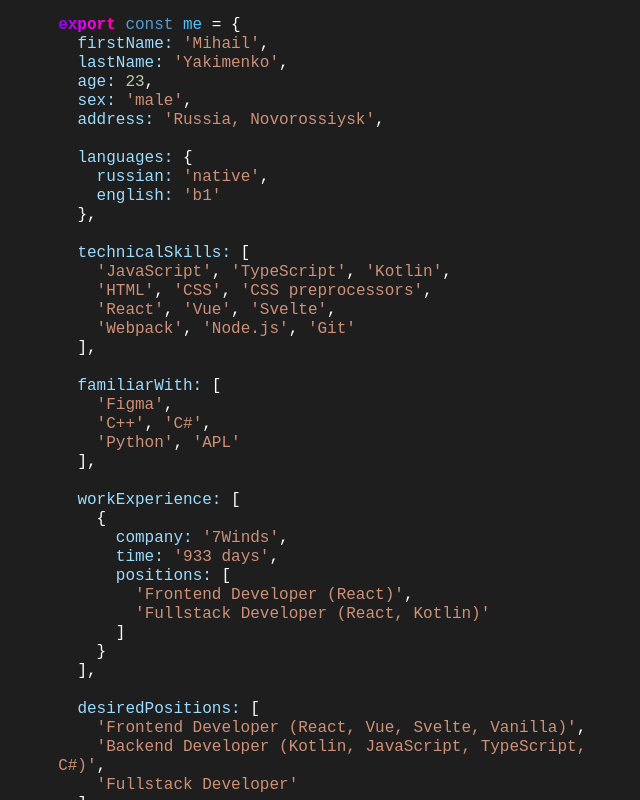
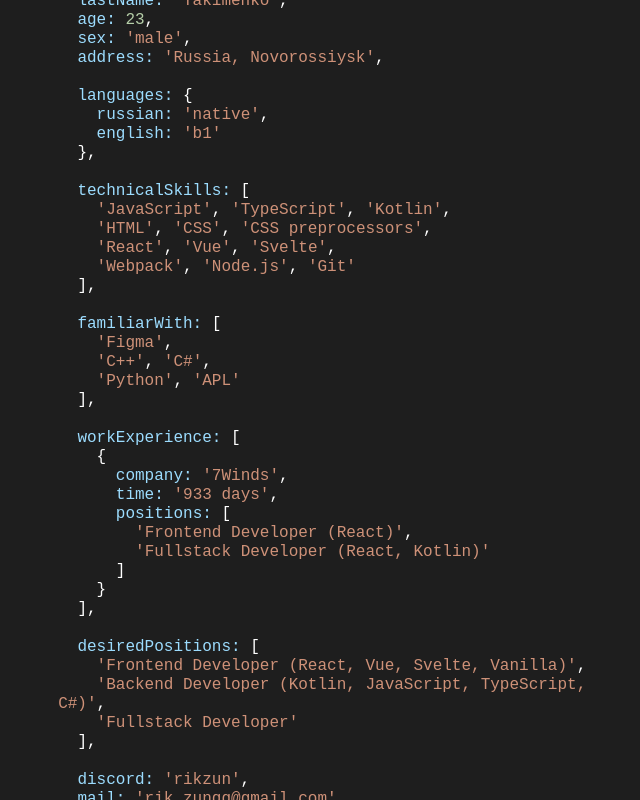
Before and after one commit to rikzun/rikzun.github.io, a React app: page / in a window 1280 px wide. Shown: the whole page, without its empty margins (289-929 px from the left). Built offline with nearby package versions, Linux system fonts and the light colour scheme.

Commit message:
Update ReadonlyPre.styles.scss

```diff
--- a/src/components/ReadonlyPre/ReadonlyPre.styles.scss
+++ b/src/components/ReadonlyPre/ReadonlyPre.styles.scss
@@ -5,6 +5,8 @@
 }
 
 pre.container {
+    display: flex;
+    align-items: center;
     height: inherit;
     width: inherit;
     margin: unset;
@@ -43,7 +45,6 @@
         &::selection { color: unset; background-color: #264f78; }
 
         caret-color: white;
-        margin-top: 1em;
         margin-left: auto;
         margin-right: auto;
     }
```
